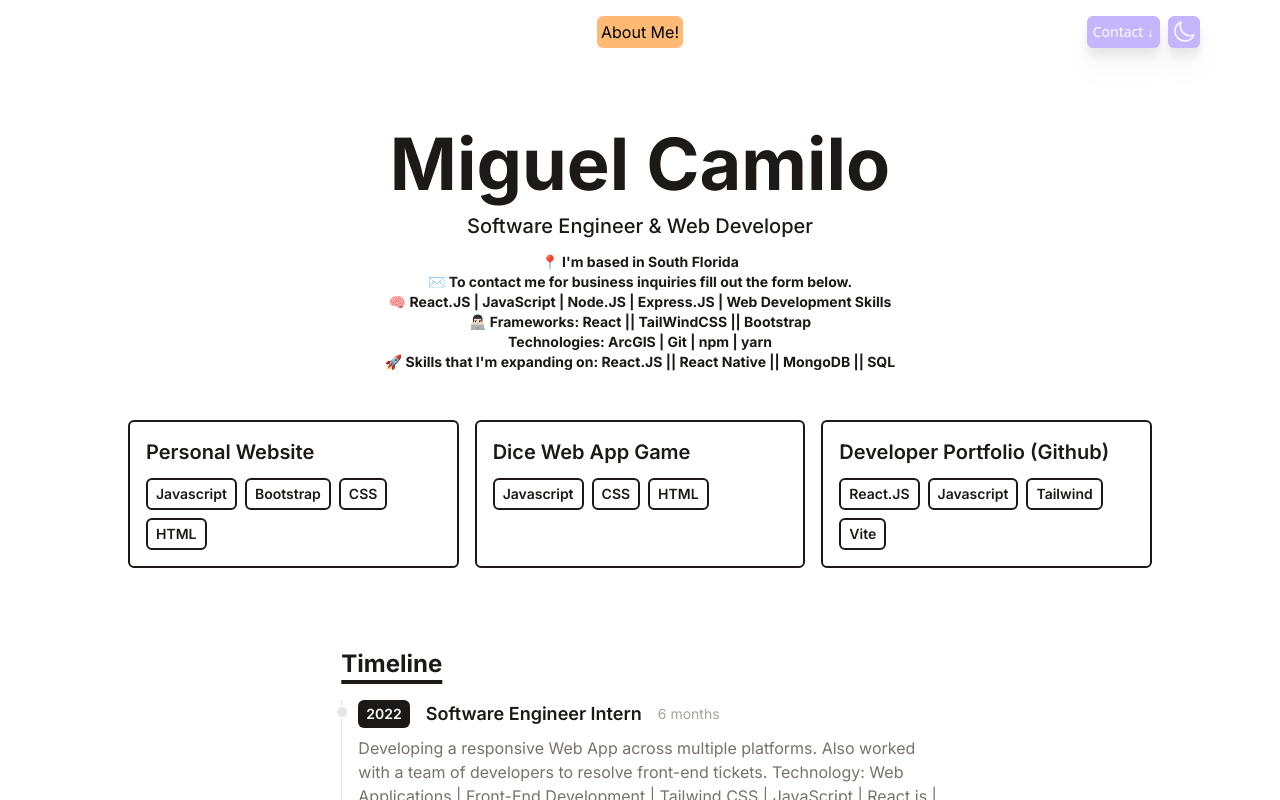
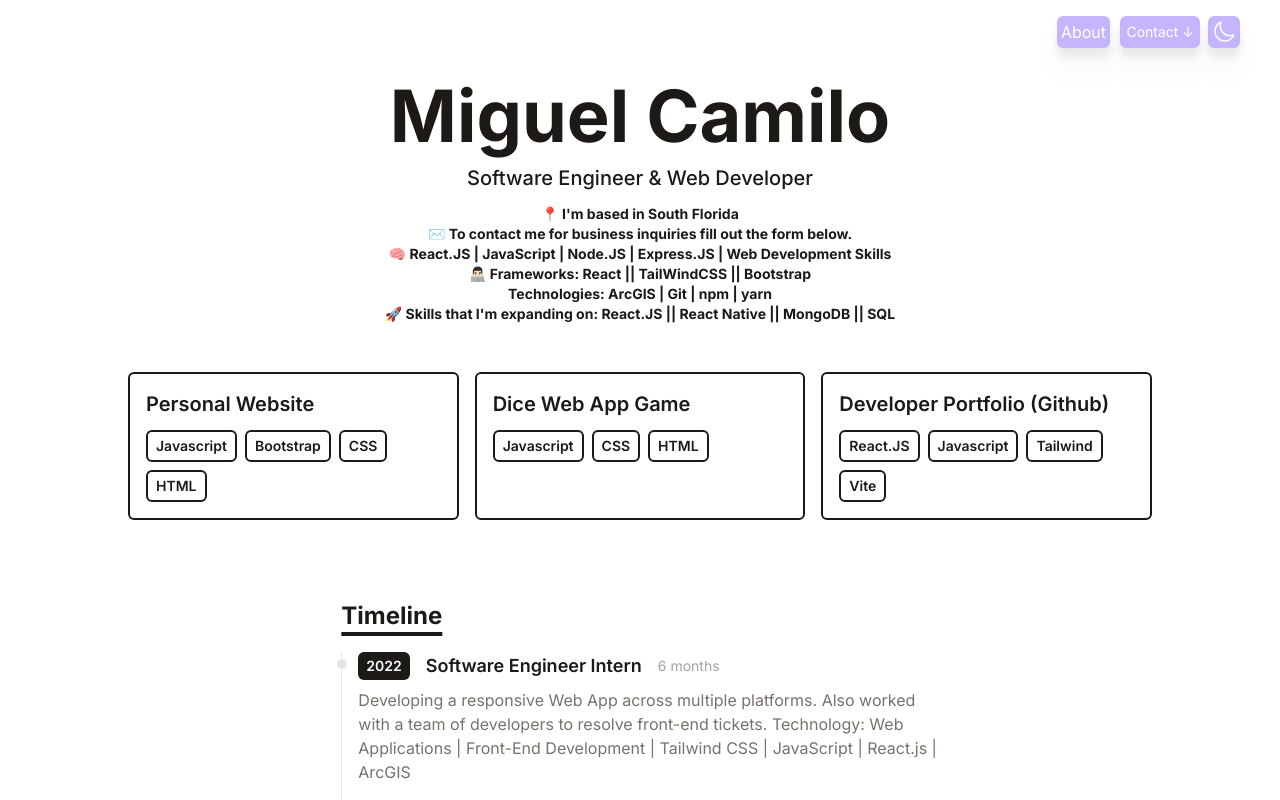
Before and after one commit to MiguelCamilo/Developer-Portfolio, a React (Vite) app: page / in a window 1280 px wide. Shown: the top 800 px of the page. Built offline with nearby package versions, Linux system fonts and the light colour scheme.

Commit message:
about me modal complete

```diff
--- a/index.html
+++ b/index.html
@@ -6,6 +6,7 @@
     <title>Miguel's Dev Portfolio</title>
     <link rel="preconnect" href="https://fonts.googleapis.com" />
     <link rel="preconnect" href="https://fonts.gstatic.com" crossorigin />
+    <link rel="stylesheet" href="./dist/assets/index.4826959e.css" />
     <link
       href="https://fonts.googleapis.com/css2?family=Inter:wght@300;400;500;600;700&display=swap"
       rel="stylesheet"
--- a/src/App.jsx
+++ b/src/App.jsx
@@ -1,105 +1,18 @@
-import React, { useEffect, useState } from "react";
+import React from "react";
 import Intro from "./components/Intro";
 import Portfolio from "./components/Portfolio";
 import Timeline from "./components/Timeline";
 import Footer from "./components/Footer";
 import Contact from "./components/Contact";
-import Modal from "./components/Modal";
+import Navbar from "./components/Navbar";
 
 function App() {
-	const [theme, setTheme] = useState(null);
-
-	useEffect(() => {
-		if (window.matchMedia("(prefers-color-scheme: dark)").matches) {
-			setTheme("dark");
-		} else {
-			setTheme("light");
-		}
-	}, []);
-
-	const handleThemeSwitch = () => {
-		setTheme(theme === "dark" ? "light" : "dark");
-	};
-
-	useEffect(() => {
-		if (theme === "dark") {
-			document.documentElement.classList.add("dark");
-		} else {
-			document.documentElement.classList.remove("dark");
-		}
-	}, [theme]);
-
-	const sun = (
-		<svg
-			xmlns="http://www.w3.org/2000/svg"
-			fill="none"
-			viewBox="0 0 24 24"
-			strokeWidth={1.5}
-			stroke="currentColor"
-			className="w-6 h-6"
-		>
-			<path
-				strokeLinecap="round"
-				strokeLinejoin="round"
-				d="M12 3v2.25m6.364.386l-1.591 1.591M21 12h-2.25m-.386 6.364l-1.591-1.591M12 18.75V21m-4.773-4.227l-1.591 1.591M5.25 12H3m4.227-4.773L5.636 5.636M15.75 12a3.75 3.75 0 11-7.5 0 3.75 3.75 0 017.5 0z"
-			/>
-		</svg>
-	);
-
-	const moon = (
-		<svg
-			xmlns="http://www.w3.org/2000/svg"
-			fill="none"
-			viewBox="0 0 24 24"
-			strokeWidth={1.5}
-			stroke="white"
-			className="w-6 h-6"
-		>
-			<path
-				strokeLinecap="round"
-				strokeLinejoin="round"
-				d="M21.752 15.002A9.718 9.718 0 0118 15.75c-5.385 0-9.75-4.365-9.75-9.75 0-1.33.266-2.597.748-3.752A9.753 9.753 0 003 11.25C3 16.635 7.365 21 12.75 21a9.753 9.753 0 009.002-5.998z"
-			/>
-		</svg>
-	);
-
-	// func to scroll to bottom when btn pressed
-	const scrollDown = () => {
-		window.scrollTo({
-			top: document.documentElement.offsetHeight,
-			left: 0,
-			behavior: "smooth",
-		});
-	};
-
-	// func to open modal
-	const openModal = () => {
-    setIsOpen(true);
-  };
-
 	return (
 		<>
-			{/* dark theme */}
-			<button
-				typeof="button"
-				onClick={handleThemeSwitch}
-				// adding a background color allows for button to change when clicked
-				className="absolute right-20 top-4 hover:bg-violet-200 bg-violet-300 hover:dark:bg-orange-200 dark:bg-orange-300 text-lg p-1 rounded-md drop-shadow-xl"
-			>
-				{/* if theme is dark set icon to sun, else set to moon */}
-				{theme === "dark" ? sun : moon}
-			</button>
-			{/* contact button > form  */}
-			<button
-				type="button"
-				onClick={scrollDown}
-				className="absolute p-1.5 mr-10 mt-4 right-20 hover:bg-violet-200 bg-violet-300 hover:dark:bg-orange-200 dark:bg-orange-300 text-sm rounded-md dark:text-black drop-shadow-xl text-white "
-			>
-				Contact &darr;
-			</button>
 			<div className="bg-white dark:bg-stone-900 text-stone-900 dark:text-stone-300 font-inter">
 				<div className="max-w-5xl w-11/12 mx-auto">
-					<Modal />
+					{/* <Modal /> */}
+					<Navbar />
 					<Intro />
 					<Portfolio />
 					<Timeline />
--- a/src/components/Modal.jsx
+++ b/src/components/Modal.jsx
@@ -1,28 +1,85 @@
-import React from "react";
-import { useState, useEffect } from "react";
+import React, { useState } from "react";
 
 function Modal() {
-	const [isOpen, setIsOpen] = useState(false);
+	const [modal, setModal] = useState(false);
 
-	const modalOpen = () => {
-		setIsOpen(true);
+	// onClick modal useState will true
+	const toggleModal = () => {
+		setModal(!modal);
 	};
+
+	// ! not working | dont allow scrolling while modal open
+	// if (modal) {
+	// 	document.documentElement.classList.add = "active-modal";
+	// } else {
+	// 	document.documentElement.classList.remove = "active-modal";
+	// }
 
 	return (
 		<>
-		<div className="flex flex-col items-center justify-center pt-4">
-			<button className="text-black bg-[#fdba74] rounded-md p-1" onClick={modalOpen}>About Me!</button>
-			{isOpen && (
-				<div className="text-white">
-					<div>
-						<h1 className="text-white">Modal Title</h1>
-						<p>Modal body</p>
-						<button onClick={() => setIsOpen(false)}>Close</button>
+			<button
+				className="absolute right-[170px] top-4 px-1 py-1 bg-violet-300 dark:bg-orange-300 dark:text-black hover:dark:bg-orange-200 hover:bg-violet-200 text-white rounded-md drop-shadow-xl"
+				onClick={toggleModal}
+			>
+				About
+			</button>
+
+			{modal && (
+				<div className="w-screen h-screen top-0 left-0 right-0 bottom-0 fixed">
+					{/* modal background */}
+					<div className="bg-zinc-800 dark:bg-zinc-200 bg-opacity-95 dark:bg-opacity-25 w-screen h-screen top-0 left-0 right-0 bottom-0 fixed" />
+					{/* modal card */}
+					<div className="absolute mt-10 md:mt-0 top-[40%] left-[50%] -translate-x-1/2 -translate-y-1/2 leading-normal bg-[#f1f1f1] p-8 rounded-[3px] max-w-[300px] min-w-[300px]">
+						<h2 className="font-bold text-black">Hello 👋🏼</h2>
+						<p className="text-black text-xs">
+							As a software engineer with experience in both front-end and
+							back-end technologies, I am constantly seeking opportunities to
+							expand my technical skills and knowledge. <br /> <br /> In my
+							previous internship with Emergency Ventures, I improved the web
+							app's responsiveness using responsive utility variants and built
+							adaptive user interfaces for multiple platforms. I have also
+							participated in a hackathon, where I developed a citizen
+							non-emergency reporting app using React Native, React, and
+							Node.js, and integrated API's using Fetch and ArcGIS. <br />{" "}
+							<br /> In my current role as a Technical Expert at Apple, I use my
+							diagnostics and people skills to ensure customers receive swift
+							resolution to their technical issues. I am constantly keeping up
+							with technical updates and changes across multiple Apple products,
+							and enjoy mentoring my peers on technical and customer service
+							issues.
+							<br /> <br />
+							In addition to my professional experience, I have completed
+							coursework in programming logic in C at Palm Beach State College,
+							and have completed a Full Stack Web Development Online Course
+							through Udemy.
+							<br /> <br />
+							I am open to remote work and am excited to take on
+							new challenges and opportunities in the field of software
+							engineering.
+						</p>
+						<button
+							onClick={toggleModal}
+							className="absolute top-[10px] right-[10px] p-2"
+						>
+							{/* X svg */}
+							<svg
+								xmlns="http://www.w3.org/2000/svg"
+								fill="none"
+								viewBox="0 0 24 24"
+								stroke-width="1.5"
+								stroke="currentColor"
+								class="w-6 h-6 text-black"
+							>
+								<path
+									stroke-linecap="round"
+									stroke-linejoin="round"
+									d="M6 18L18 6M6 6l12 12"
+								/>
+							</svg>
+						</button>
 					</div>
-					<div onClick={() => setIsOpen(false)} />
 				</div>
 			)}
-			</div>
 		</>
 	);
 }
--- /dev/null
+++ b/src/components/Navbar.jsx
@@ -0,0 +1,96 @@
+import React, { useEffect, useState } from "react";
+import Modal from "./Modal";
+
+function Navbar() {
+	const [theme, setTheme] = useState(null);
+
+	useEffect(() => {
+		if (window.matchMedia("(prefers-color-scheme: dark)").matches) {
+			setTheme("dark");
+		} else {
+			setTheme("light");
+		}
+	}, []);
+
+	const handleThemeSwitch = () => {
+		setTheme(theme === "dark" ? "light" : "dark");
+	};
+
+	useEffect(() => {
+		if (theme === "dark") {
+			document.documentElement.classList.add("dark");
+		} else {
+			document.documentElement.classList.remove("dark");
+		}
+	}, [theme]);
+
+	const sun = (
+		<svg
+			xmlns="http://www.w3.org/2000/svg"
+			fill="none"
+			viewBox="0 0 24 24"
+			strokeWidth={1.5}
+			stroke="currentColor"
+			className="w-6 h-6 text-black"
+		>
+			<path
+				strokeLinecap="round"
+				strokeLinejoin="round"
+				d="M12 3v2.25m6.364.386l-1.591 1.591M21 12h-2.25m-.386 6.364l-1.591-1.591M12 18.75V21m-4.773-4.227l-1.591 1.591M5.25 12H3m4.227-4.773L5.636 5.636M15.75 12a3.75 3.75 0 11-7.5 0 3.75 3.75 0 017.5 0z"
+			/>
+		</svg>
+	);
+
+	const moon = (
+		<svg
+			xmlns="http://www.w3.org/2000/svg"
+			fill="none"
+			viewBox="0 0 24 24"
+			strokeWidth={1.5}
+			stroke="white"
+			className="w-6 h-6"
+		>
+			<path
+				strokeLinecap="round"
+				strokeLinejoin="round"
+				d="M21.752 15.002A9.718 9.718 0 0118 15.75c-5.385 0-9.75-4.365-9.75-9.75 0-1.33.266-2.597.748-3.752A9.753 9.753 0 003 11.25C3 16.635 7.365 21 12.75 21a9.753 9.753 0 009.002-5.998z"
+			/>
+		</svg>
+	);
+
+	// func to scroll to bottom when btn pressed
+	const scrollDown = () => {
+		window.scrollTo({
+			top: document.documentElement.offsetHeight,
+			left: 0,
+			behavior: "smooth",
+		});
+	};
+
+	return (
+		<>
+			<Modal />
+
+			{/* dark theme */}
+			<button
+				typeof="button"
+				onClick={handleThemeSwitch}
+				// adding a background color allows for button to change when clicked
+				className="absolute right-10 top-4 hover:bg-violet-200 bg-violet-300 hover:dark:bg-orange-200 dark:bg-orange-300 text-lg p-1 rounded-md drop-shadow-xl"
+			>
+				{/* if theme is dark set icon to sun, else set to moon */}
+				{theme === "dark" ? sun : moon}
+			</button>
+			{/* contact button > form  */}
+			<button
+				type="button"
+				onClick={scrollDown}
+				className="absolute p-1.5 mr-10 mt-4 right-10 hover:bg-violet-200 bg-violet-300 hover:dark:bg-orange-200 dark:bg-orange-300 text-sm rounded-md dark:text-black drop-shadow-xl text-white overflow-hidden"
+			>
+				Contact &darr;
+			</button>
+		</>
+	);
+}
+
+export default Navbar;
--- a/src/styles/tailwind.css
+++ b/src/styles/tailwind.css
@@ -1,3 +1,7 @@
 @tailwind base;
 @tailwind components;
 @tailwind utilities;
+
+body.active-modal {
+    overflow-y: hidden;
+}
```
Also changed, not shown: package.json (+5 -2 lines), 1 other file (tests, documents, lock files or other folders).
